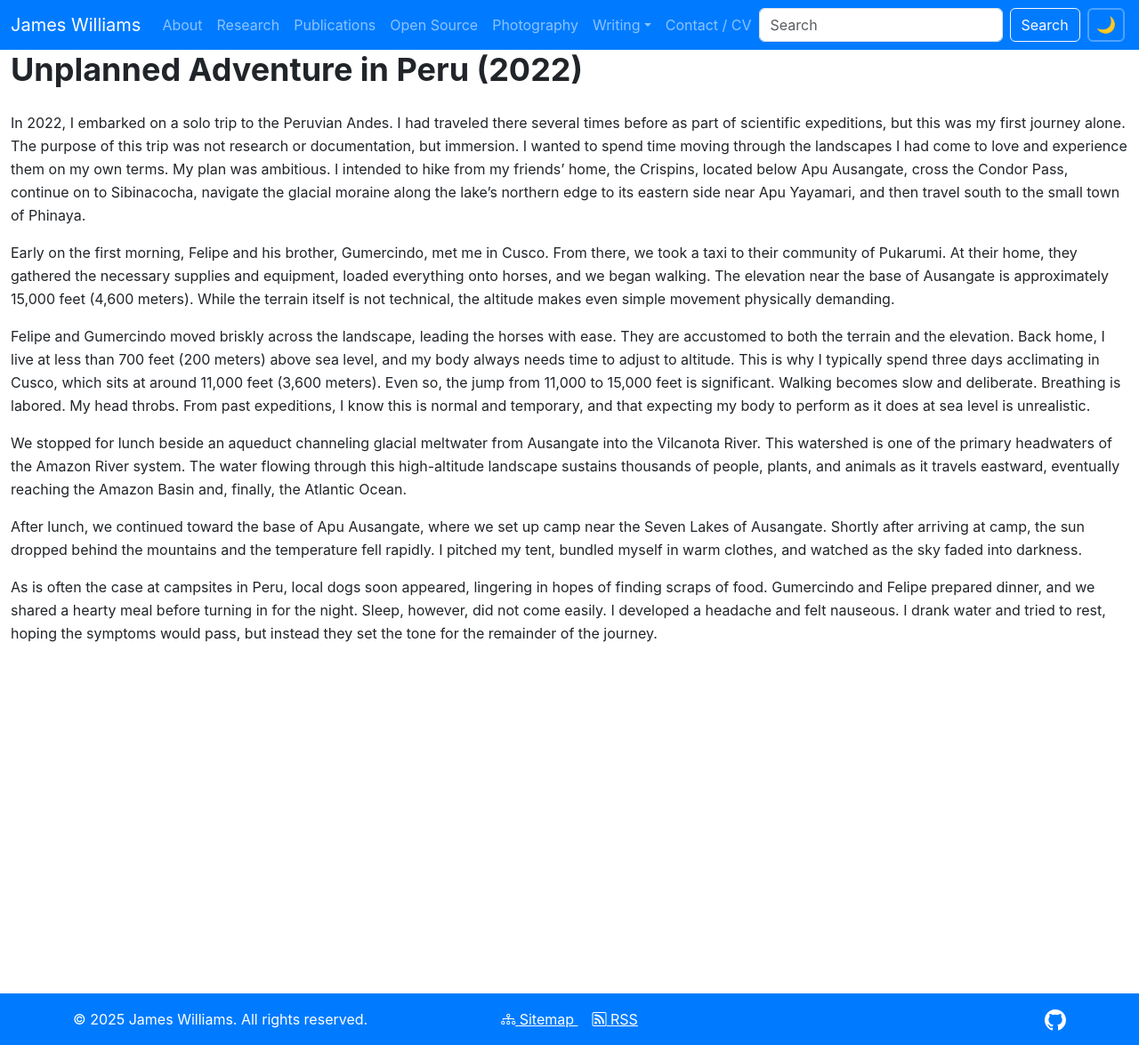
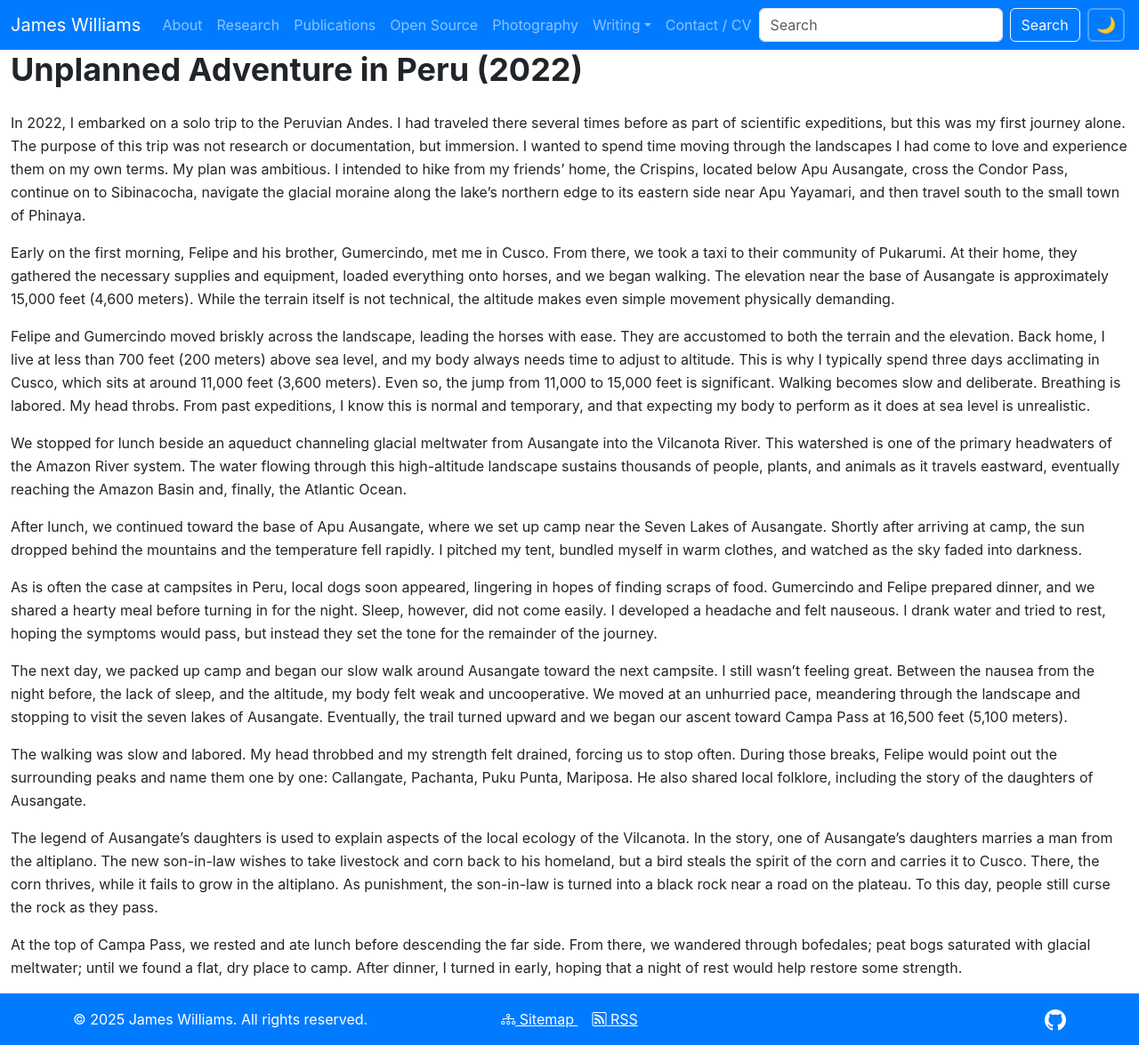
Before and after one commit to jtdub/jtdub.com, a Jekyll site: the page built from _posts/2026-01-13-unplanned-adventure-in-peru-2022.md, in a window 1280 px wide and 1175 px high. Shown: the whole window at 89% size. Built offline with Jekyll 4.4.1, drawn with Linux system fonts in a browser that asks for light colours; nearby versions of some CDN libraries.

Commit message:
Addition to the unplanned adventure in peru story

```diff
--- a/_posts/2026-01-13-unplanned-adventure-in-peru-2022.md
+++ b/_posts/2026-01-13-unplanned-adventure-in-peru-2022.md
@@ -23,3 +23,11 @@ We stopped for lunch beside an aqueduct channeling glacial meltwater from Ausang
 After lunch, we continued toward the base of Apu Ausangate, where we set up camp near the Seven Lakes of Ausangate. Shortly after arriving at camp, the sun dropped behind the mountains and the temperature fell rapidly. I pitched my tent, bundled myself in warm clothes, and watched as the sky faded into darkness.
 
 As is often the case at campsites in Peru, local dogs soon appeared, lingering in hopes of finding scraps of food. Gumercindo and Felipe prepared dinner, and we shared a hearty meal before turning in for the night. Sleep, however, did not come easily. I developed a headache and felt nauseous. I drank water and tried to rest, hoping the symptoms would pass, but instead they set the tone for the remainder of the journey.
+
+The next day, we packed up camp and began our slow walk around Ausangate toward the next campsite. I still wasn’t feeling great. Between the nausea from the night before, the lack of sleep, and the altitude, my body felt weak and uncooperative. We moved at an unhurried pace, meandering through the landscape and stopping to visit the seven lakes of Ausangate. Eventually, the trail turned upward and we began our ascent toward Campa Pass at 16,500 feet (5,100 meters).
+
+The walking was slow and labored. My head throbbed and my strength felt drained, forcing us to stop often. During those breaks, Felipe would point out the surrounding peaks and name them one by one: Callangate, Pachanta, Puku Punta, Mariposa. He also shared local folklore, including the story of the daughters of Ausangate.
+
+The legend of Ausangate’s daughters is used to explain aspects of the local ecology of the Vilcanota. In the story, one of Ausangate’s daughters marries a man from the altiplano. The new son-in-law wishes to take livestock and corn back to his homeland, but a bird steals the spirit of the corn and carries it to Cusco. There, the corn thrives, while it fails to grow in the altiplano. As punishment, the son-in-law is turned into a black rock near a road on the plateau. To this day, people still curse the rock as they pass.
+
+At the top of Campa Pass, we rested and ate lunch before descending the far side. From there, we wandered through bofedales; peat bogs saturated with glacial meltwater; until we found a flat, dry place to camp. After dinner, I turned in early, hoping that a night of rest would help restore some strength.
```
